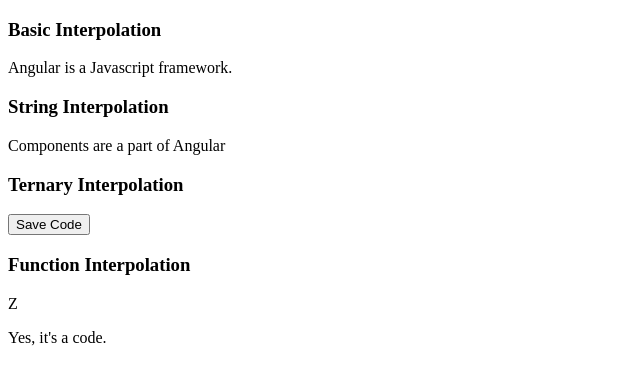
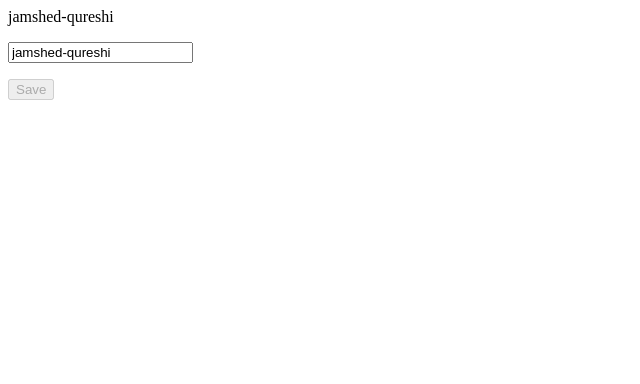
Before and after one commit to jamshed-qureshi/angular_course, an Angular app: page / in a window 1280 px wide. Shown: the top 384 px of the page, without its empty margins (0-640 px from the left). Built offline with nearby package versions, Linux system fonts and the light colour scheme.

Commit message:
6.PropertyBindingInAngularComponent

```diff
--- a/src/app/app.component.html
+++ b/src/app/app.component.html
@@ -1,15 +1,9 @@
-<!-- Basic Interpolation -->
-<h3>Basic Interpolation</h3>
-<p>{{ framework }} is a Javascript framework.</p>
+<div [innerText]="title"></div>
 
-<!-- String Interpolation -->
-<h3>String Interpolation</h3>
-<p>{{ "Components are a part of " + framework }}</p>
+<p>
+  <input [value]="title">
+</p>
 
-<!-- Ternary Interpolation  -->
-<h3>Ternary Interpolation</h3>
-<p><button>{{ isJavascript ? "Save Code" : "Save Text" }}</button></p>
-
-<!-- Function Interpolation -->
-<h3>Function Interpolation</h3>Z
-<p>{{ isCode() }}</p>
+<p>
+  <button [disabled]="isJavascript">Save</button>
+</p>
```
